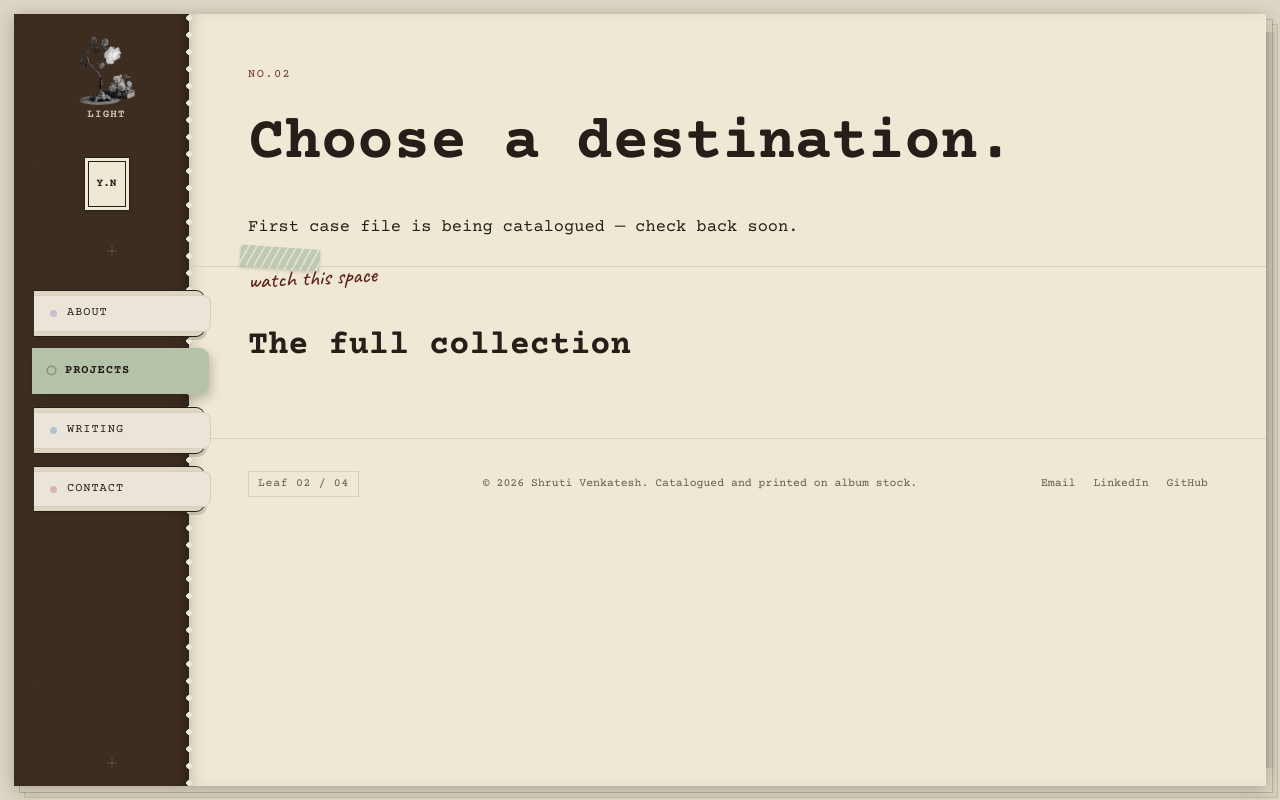
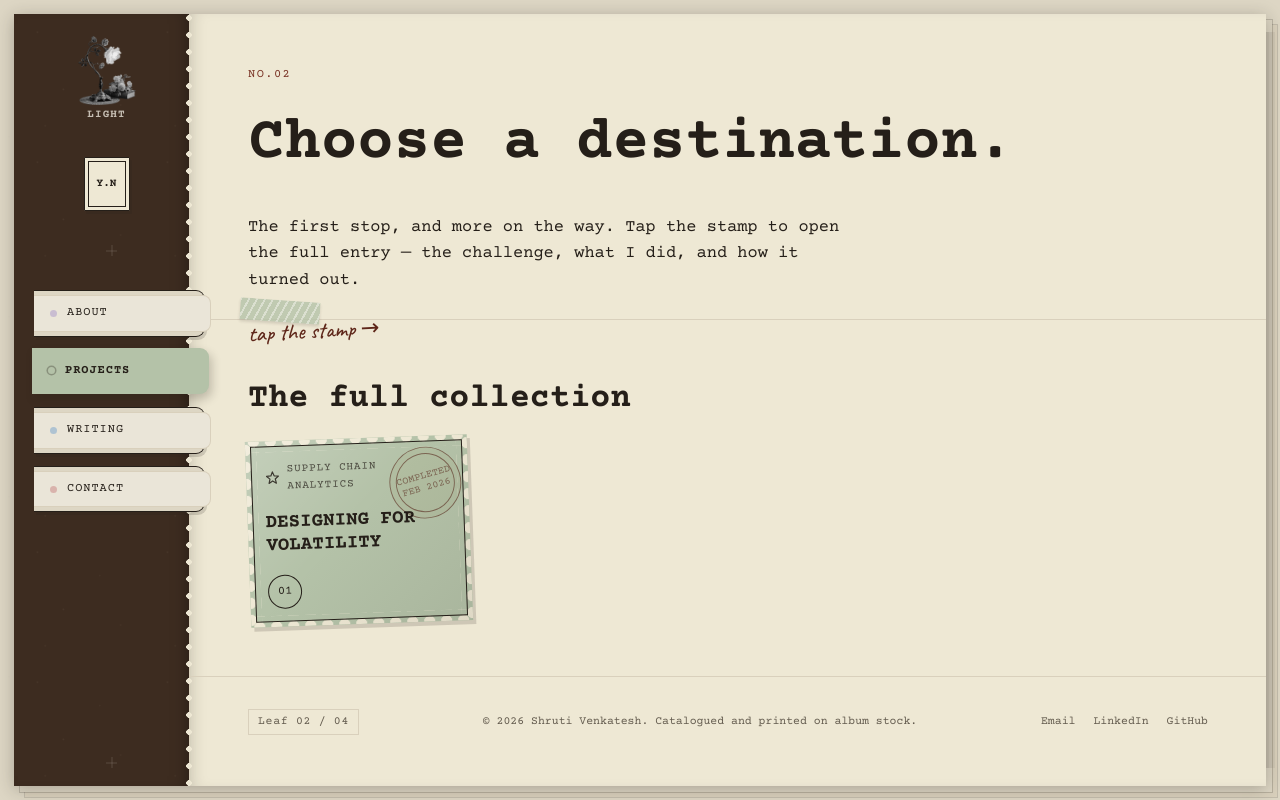
Before and after one commit to shrutivenkatesh14/Portfolio, a plain HTML site: page projects.html in a window 1280 px wide. Drawn offline with nearby package versions, Linux system fonts and the light colour scheme.

Commit message:
Add files via upload

```diff
--- a/app.js
+++ b/app.js
@@ -184,6 +184,15 @@ function initOverlay() {
     body.querySelector('.o-problem').textContent = p.problem;
     body.querySelector('.o-approach').innerHTML = p.approach.map(function (a) { return '<li>' + a + '</li>'; }).join('');
     body.querySelector('.o-result').textContent = p.result;
+
+    var linksEl = overlay.querySelector('.overlay-links');
+    if (linksEl) {
+      var links = p.links || [];
+      linksEl.innerHTML = links.map(function (l) {
+        return '<a class="btn btn-quiet" href="' + l.url + '" target="_blank" rel="noopener noreferrer">' + l.label + ' ↗</a>';
+      }).join('');
+      linksEl.style.display = links.length ? 'flex' : 'none';
+    }
   }
 
   function goTo(index) {
--- a/data.js
+++ b/data.js
@@ -5,7 +5,31 @@
    and the writing page all render from here.
    ========================================================================== */
 
-const PROJECTS = [];
+const PROJECTS = [
+  {
+    id: "apple-supply-chain",
+    denom: "01¢",
+    tag: "Supply Chain Analytics",
+    title: "Designing for Volatility",
+    outcome: "Mapped Apple's global supply chain to show how launch-driven demand and irreversible semiconductor capacity commitments drive its forecasting and risk strategy.",
+    color: "sage",
+    date: "Feb 2026",
+    featured: true,
+    problem: "For a supply chain analytics course, my teammate and I set out to explain why Apple's supply chain is built the way it is — a company that launches on a fixed calendar, commits semiconductor capacity months before demand is known, and concentrates final assembly in a handful of facilities.",
+    approach: [
+      "Mapped Apple's end-to-end network — sourcing, semiconductor fabrication, contract assembly (Foxconn, Pegatron), warehousing, and distribution — from public filings and supplier reports",
+      "Applied newsvendor logic to launch-window forecasting, showing why underage costs (lost sales, ecosystem revenue) push Apple toward high service levels over pure cost minimization",
+      "Used the 2022 Zhengzhou lockdowns as a case study in how assembly concentration turns a localized disruption into a global shortage",
+      "Connected course frameworks — multi-echelon inventory, risk pooling, the bullwhip effect — to where they hold and where Apple's scale breaks their textbook assumptions",
+      "Delivered a written report and class presentation, citing 10-K filings, supplier responsibility reports, and news coverage throughout"
+    ],
+    result: "Report and presentation for OMG 411 (Supply Chain Analytics), Simon Business School — argued Apple deliberately absorbs inventory risk in exchange for near-zero stockout risk during its highest-margin weeks, hedged by vertical integration and supplier diversification.",
+    links: [
+      { label: "Full report", url: "assets/apple-supply-chain/report.pdf" },
+      { label: "Slides", url: "assets/apple-supply-chain/slides.pdf" }
+    ]
+  }
+];
 
 const POSTS = [
   {
--- a/projects.html
+++ b/projects.html
@@ -63,7 +63,8 @@
           <p class="eyebrow">No.02</p>
           <h1 style="font-size:clamp(2.4rem,5vw,3.8rem);">Choose a destination.</h1>
           <p class="max-w" style="font-size:17px; color:var(--ink);">
-            First case file is being catalogued — check back soon.
+            The first stop, and more on the way. Tap the stamp to open the full entry — the challenge,
+            what I did, and how it turned out.
           </p>
         </div>
       </section>
@@ -72,7 +73,7 @@
         <div class="wrap">
           <span class="album-note" style="margin-bottom:18px;">
             <span class="washi-tape washi-sage" aria-hidden="true" style="width:80px; left:-8px; transform:rotate(4deg);"></span>
-            <span class="hand-note" style="display:inline-block;">watch this space</span>
+            <span class="hand-note" style="display:inline-block;">tap the stamp →</span>
           </span>
           <h2 class="mt-0" style="margin-top:8px;">The full collection</h2>
           <div class="stamp-collection" id="stamp-grid" data-filter="all"></div>
@@ -112,6 +113,7 @@
         <div><h4>What I did</h4><ul class="o-approach"></ul></div>
         <div><h4>The outcome</h4><p class="o-result"></p></div>
       </div>
+      <div class="overlay-links"></div>
     </div>
     <div class="overlay-nav">
       <button class="overlay-prev">← Previous</button>
--- a/styles.css
+++ b/styles.css
@@ -720,6 +720,8 @@ section + section { border-top: 1px solid var(--line); }
 .overlay-body p { font-size: 14.5px; margin: 0; }
 .overlay-body ul { margin: 0; padding-left: 18px; font-size: 14.5px; color: var(--ink-soft); }
 .overlay-body li { margin-bottom: 4px; }
+.overlay-links { display: flex; gap: 10px; flex-wrap: wrap; margin-top: 22px; }
+.overlay-links .btn { padding: 10px 16px; font-size: 12px; }
 
 .overlay-nav { display: flex; justify-content: space-between; margin-top: 30px; padding-top: 20px; border-top: 1px solid var(--line); }
 .overlay-nav button {
```
Also changed, not shown: about.html (+1 -1 lines), index.html (+2 -1 lines).
